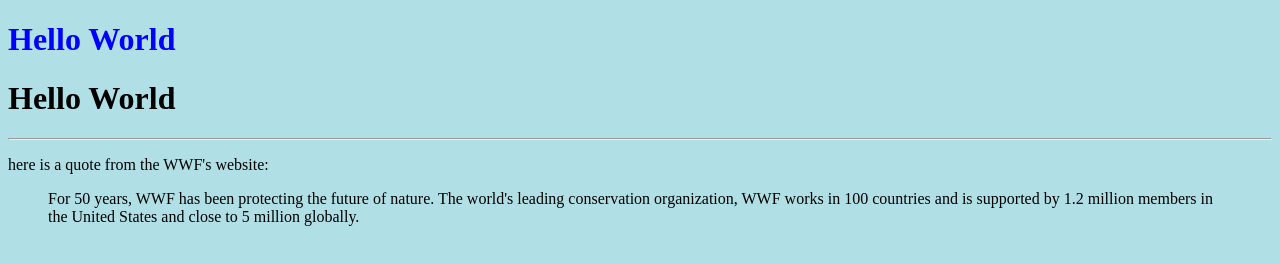
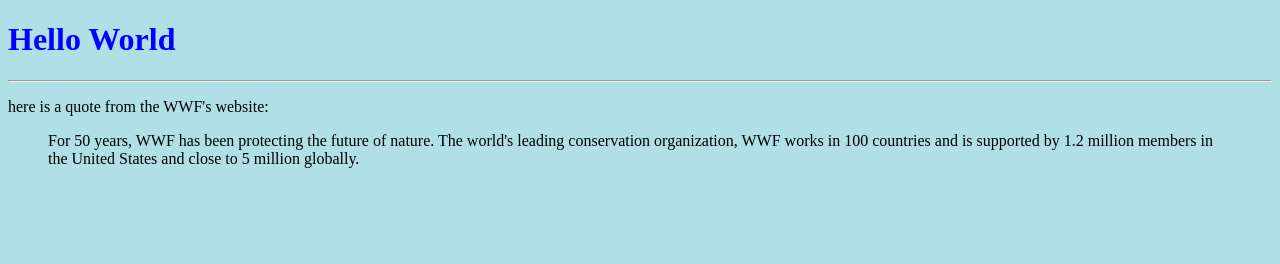
Before and after one commit to jeffreyito/jeffreyito.github.io, a plain HTML site: page index.html in a window 1280 px wide. Drawn offline with Linux system fonts and the light colour scheme.

Commit message:
Update index.html

```diff
--- a/index.html
+++ b/index.html
@@ -2,8 +2,6 @@
 <html>
 <body style="background-color:powderblue;">
 <h1 style="color:blue;">Hello World</h1>
-<body>
-<h1>Hello World</h1>
 <hr>
 <p>
 here is a quote from the WWF's website:
```
